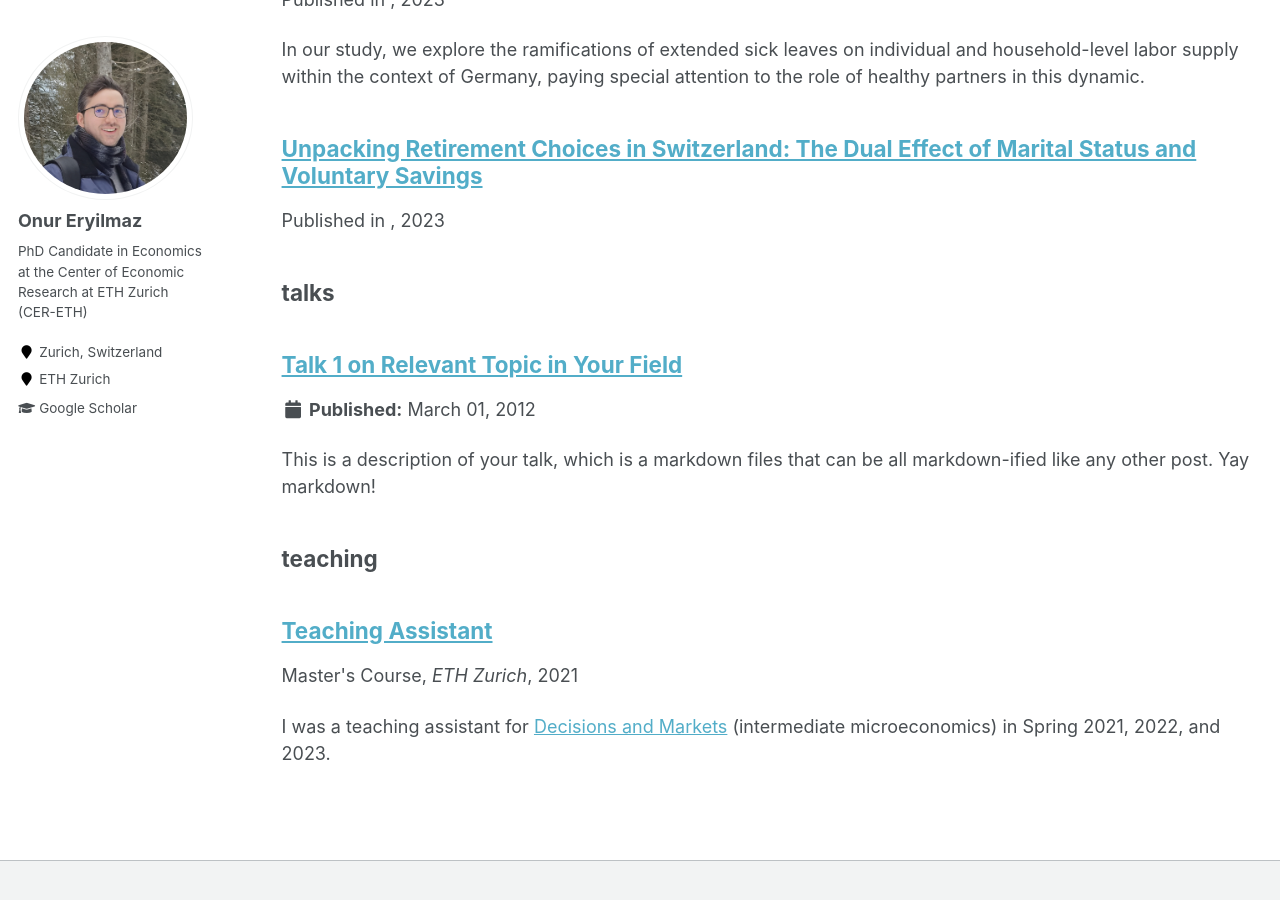
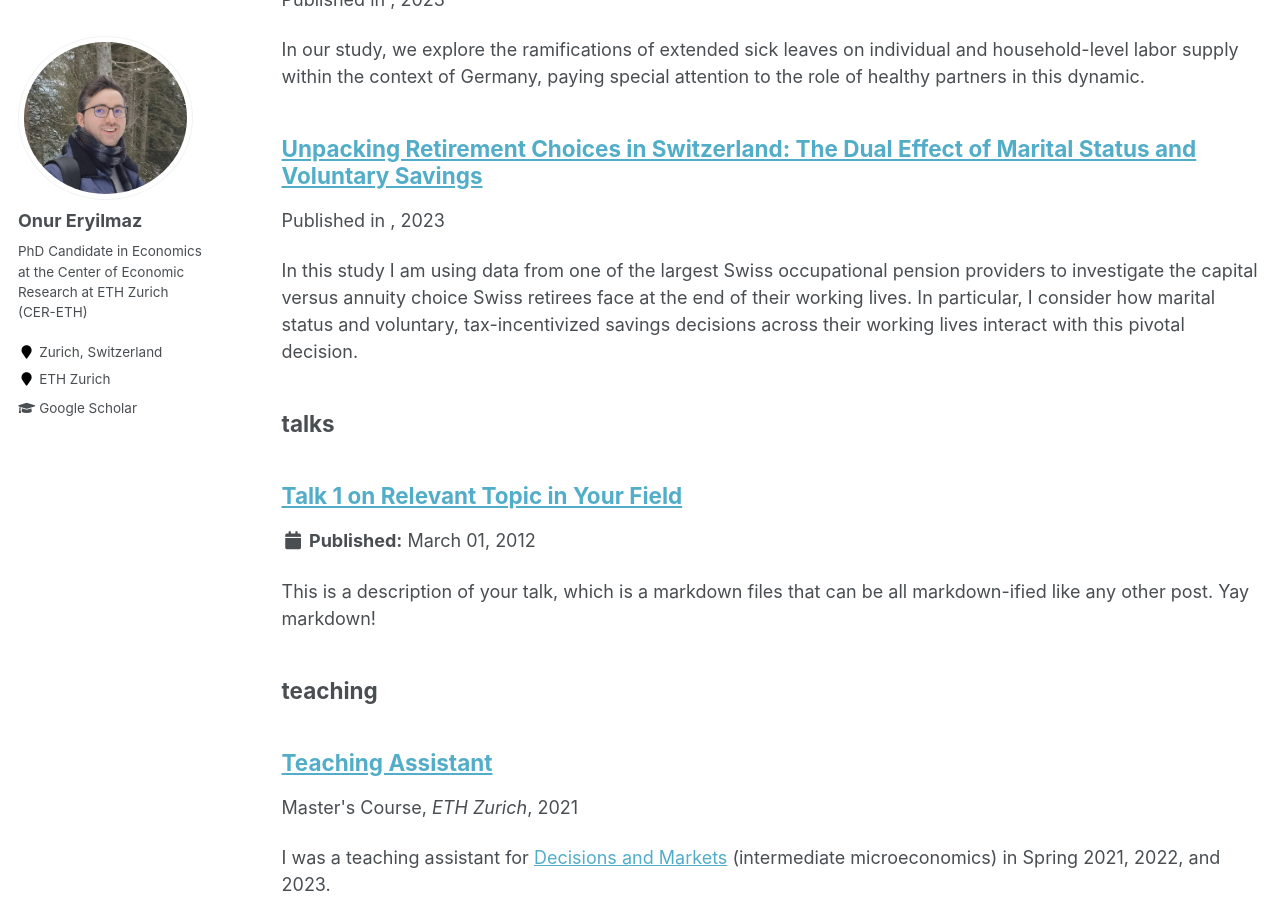
Before and after one commit to oeryilmaz/oeryilmaz.github.io, a Jekyll site: the page built from _pages/sitemap.md, in a window 1280 px wide and 900 px high, scrolled down 3564 px. Built offline with Jekyll 4.4.1, drawn with Linux system fonts in a browser that asks for light colours.

Commit message:
Update Publications4.md

```diff
--- a/_publications/Publications4.md
+++ b/_publications/Publications4.md
@@ -2,7 +2,7 @@
 title: "Unpacking Retirement Choices in Switzerland: The Dual Effect of Marital Status and Voluntary Savings"
 collection: publications
 permalink: /publication/Publication4.md
-excerpt: ""
+excerpt: "In this study I am using data from one of the largest Swiss occupational pension providers to investigate the capital versus annuity choice Swiss retirees face at the end of their working lives. In particular, I consider how marital status and voluntary, tax-incentivized savings decisions across their working lives interact with this pivotal decision."
 publication_type: 'wip'
 date: 2023-07-04
 ---
```
